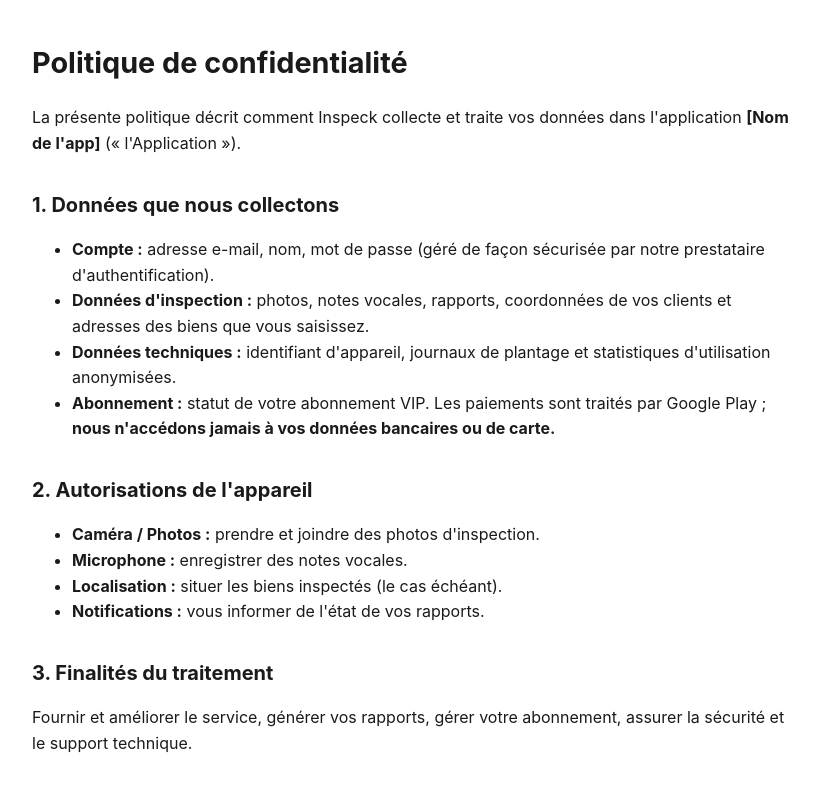
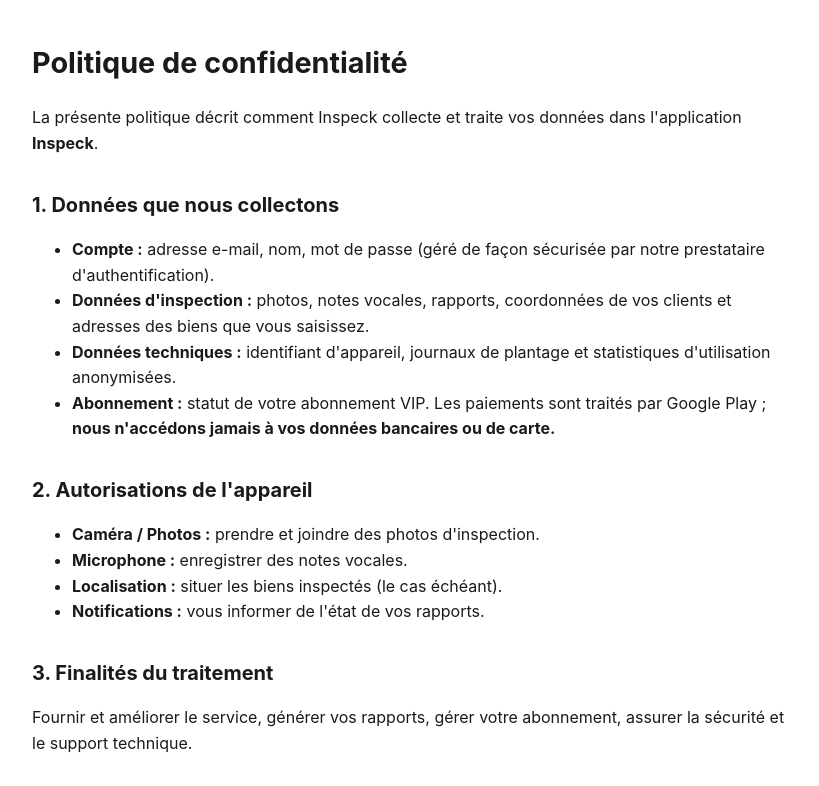
Before and after one commit to aTlemceni/privacy-policy, a plain HTML site: page index.html in a window 1280 px wide. Shown: the top 786 px of the page, without its empty margins (228-1047 px from the left). Drawn offline with Linux system fonts and the light colour scheme.

Commit message:
Update app name in privacy policy text

```diff
--- a/index.html
+++ b/index.html
@@ -14,8 +14,7 @@
 <body>
   <h1>Politique de confidentialité</h1>
 
-  <p>La présente politique décrit comment Inspeck collecte et traite vos données dans l'application <strong>[Nom de l'app]</strong>
-  (« l'Application »).</p>
+  <p>La présente politique décrit comment Inspeck collecte et traite vos données dans l'application <strong>Inspeck</strong>.</p>
 
   <h2>1. Données que nous collectons</h2>
   <ul>
```
